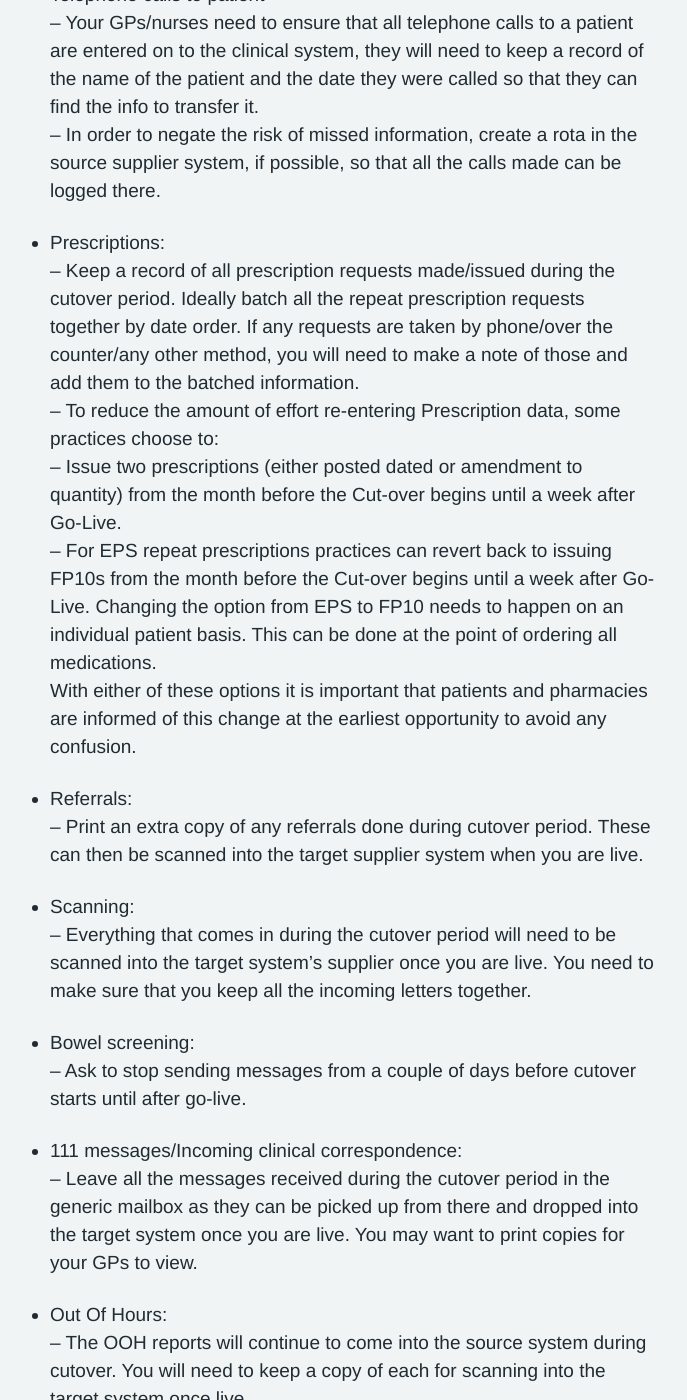
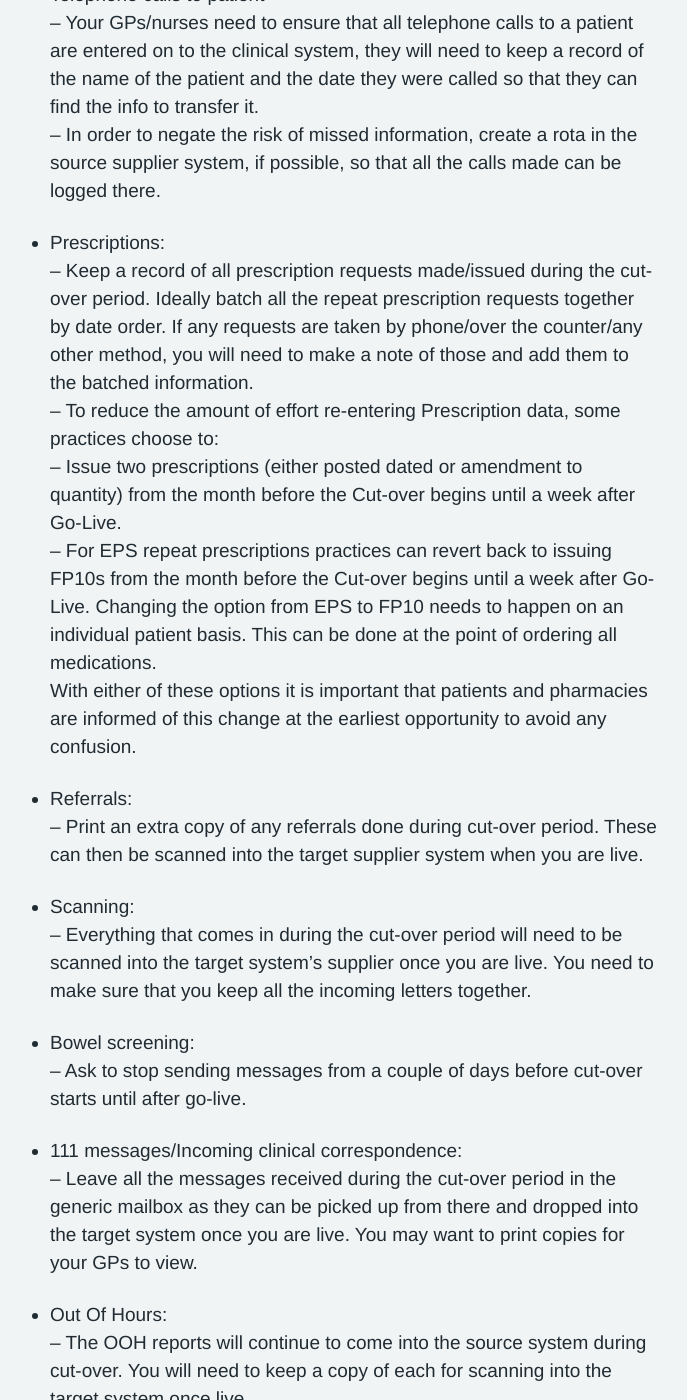
Before and after one commit to nhsconnect/prm-practice-migration, a Jekyll site: the page built from guide/05-planning-for-cut-over.md, in a window 1280 px wide and 1400 px high, scrolled down 2059 px. Shown: the whole window, without its empty margins (130-817 px from the left). Built offline with Jekyll 4.4.1, drawn with Linux system fonts in a browser that asks for light colours; some web fonts are replaced; some of the changed text lies outside the part shown.

```diff
--- a/guide/05-planning-for-cut-over.md
+++ b/guide/05-planning-for-cut-over.md
@@ -10,11 +10,11 @@ breadcrumbparent: /guide
 
 ## What is it and purpose
 
-During the cutover period, any activity that takes place at your practice will not automatically transfer to your target supplier’s system. Hence, it is important to plan for it ahead of time, usually a few weeks prior to your cutover date.
+During the cut-over period, any activity that takes place at your practice will not automatically transfer to your target supplier’s system. Hence, it is important to plan for it ahead of time, usually a few weeks prior to your cut-over date.
 
-During this stage, the practice gathers all the key people who will be involved in your cutover period to discuss how you are going to run the practice activities during this time. The objective is to decide what processes to follow during cutover and the approach to data re-entry.
+During this stage, the practice gathers all the key people who will be involved in your cut-over period to discuss how you are going to run the practice activities during this time. The objective is to decide what processes to follow during cut-over and the approach to data re-entry.
 
-## Best practices and tactics for reducing the cutover impact
+## Best practices and tactics for reducing the cut-over impact
 
 * Practice collates a list of all the 3rd parties and services to switch off links/communications the day prior to final data production day.
 
@@ -27,7 +27,7 @@ During this stage, the practice gathers all the key people who will be involved
 * Practice clear down their inbox and outstanding workflows and all open communication tasks e.g. pathology, registration etc
 
 
-## Specifically prepare for cutover handling of the following activities:
+## Specifically prepare for cut-over handling of the following activities:
 
 * Appointments:
   -- Practice builds rotas on the Deployment system.
@@ -45,7 +45,7 @@ During this stage, the practice gathers all the key people who will be involved
   -- In order to negate the risk of missed information, create a rota in the source supplier system, if possible, so that all the calls made can be logged there.
 
 * Prescriptions:
-  -- Keep a record of all prescription requests made/issued during the cutover period. Ideally batch all the repeat prescription requests together by date order. If any requests are taken by phone/over the counter/any other method, you will need to make a note of those and add them to the batched information.
+  -- Keep a record of all prescription requests made/issued during the cut-over period. Ideally batch all the repeat prescription requests together by date order. If any requests are taken by phone/over the counter/any other method, you will need to make a note of those and add them to the batched information.
   -- To reduce the amount of effort re-entering Prescription data, some practices choose to:
     -- Issue two prescriptions (either posted dated or amendment to quantity) from the month before the Cut-over begins until a week after Go-Live.
     -- For EPS repeat prescriptions practices can revert back to issuing FP10s from the month before the Cut-over begins until a week after Go-Live. Changing the option from EPS to FP10 needs to happen on an individual patient basis. This can be done at the point of ordering all medications.
@@ -53,19 +53,19 @@ During this stage, the practice gathers all the key people who will be involved
 
 
 * Referrals:
-  -- Print an extra copy of any referrals done during cutover period. These can then be scanned into the target supplier system when you are live.
+  -- Print an extra copy of any referrals done during cut-over period. These can then be scanned into the target supplier system when you are live.
 
 * Scanning:
-  -- Everything that comes in during the cutover period will need to be scanned into the target system’s supplier once you are live. You need to make sure that you keep all the incoming letters together.
+  -- Everything that comes in during the cut-over period will need to be scanned into the target system’s supplier once you are live. You need to make sure that you keep all the incoming letters together.
 
 * Bowel screening:
-  -- Ask to stop sending messages from a couple of days before cutover starts until after go-live.
+  -- Ask to stop sending messages from a couple of days before cut-over starts until after go-live.
 
 * 111 messages/Incoming clinical correspondence:
-  -- Leave all the messages received during the cutover period in the generic mailbox as they can be picked up from there and dropped into the target system once you are live. You may want to print copies for your GPs to view.
+  -- Leave all the messages received during the cut-over period in the generic mailbox as they can be picked up from there and dropped into the target system once you are live. You may want to print copies for your GPs to view.
 
 * Out Of Hours:
-  -- The OOH reports will continue to come into the source system during cutover. You will need to keep a copy of each for scanning into the target system once live.
+  -- The OOH reports will continue to come into the source system during cut-over. You will need to keep a copy of each for scanning into the target system once live.
 
 * Summarisation/routine data entry:
   -- All of this will need to stop as the information will not be transferred to target supplier.
```
Also changed, not shown: guide/06-cutover-and-go-live.md (+4 -2 lines).
